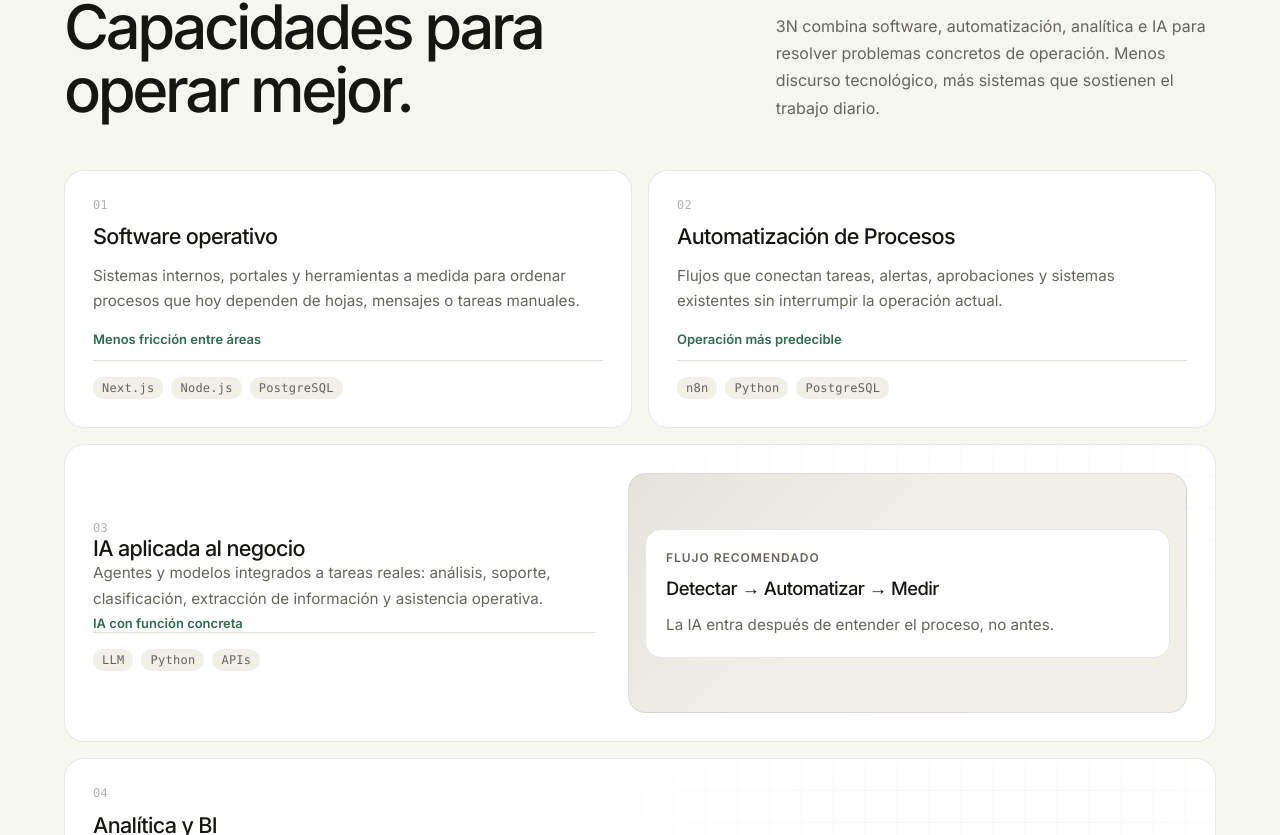
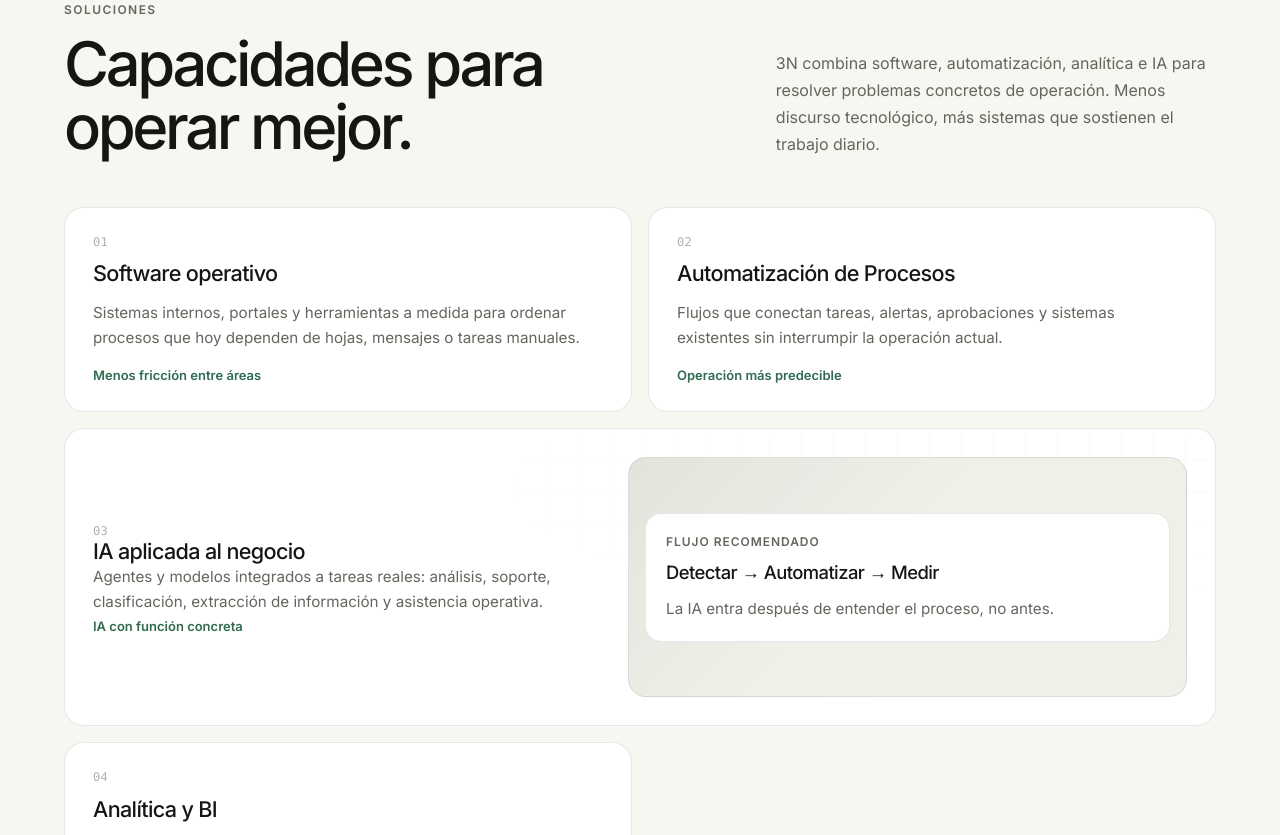
Before and after one commit to BillyBarrantes/tresnivelesweb, a Next.js app: page / in a window 1280 px wide. Shown: the part 1965-2800 px from the top of the page. Built offline with nearby package versions, Linux system fonts and the light colour scheme.

Commit message:
feat(ui): refinamiento de bento grid, tech-pills interactivas y preparación de contenedor

```diff
--- a/src/app/globals.css
+++ b/src/app/globals.css
@@ -143,8 +143,13 @@ body {
     width: 1px;
     height: calc(100% - 1rem);
     background-color: var(--color-text);
-    opacity: 0.08;
+    opacity: 0.12;
     pointer-events: none;
+}
+
+@keyframes subtleFloat {
+    0%, 100% { transform: translateY(0); }
+    50% { transform: translateY(-2px); }
 }
 
 .hero-pretitle {
@@ -223,9 +228,13 @@ body {
     background: var(--color-surface);
     border: 1px solid rgba(21, 21, 18, 0.12);
     border-radius: 28px;
-    box-shadow: 0 24px 80px rgba(21, 21, 18, 0.1);
-    padding: 1rem;
+    box-shadow: 0 32px 100px rgba(21, 21, 18, 0.12);
     overflow: hidden;
+    will-change: transform;
+}
+
+.hero-product-body {
+    animation: subtleFloat 4s ease-in-out infinite;
 }
 
 .product-panel-header {
@@ -324,6 +333,13 @@ body {
     border: 1px solid rgba(21, 21, 18, 0.1);
     border-radius: 16px;
     background: #FAFAF7;
+    transition: border-color 200ms ease, box-shadow 200ms ease, transform 200ms ease;
+}
+
+.product-flow-step:hover {
+    border-color: rgba(21, 21, 18, 0.2);
+    box-shadow: 0 2px 12px rgba(21, 21, 18, 0.06);
+    transform: translateY(-1px);
 }
 
 .flow-index {
@@ -367,12 +383,11 @@ body {
 }
 
 .page-section {
-    padding: 100px 0;
-    border-bottom: 1px solid var(--color-border);
+    padding: 120px 0;
 }
 
 .section-title {
-    font-size: 2.5rem;
+    font-size: 2.75rem;
     font-weight: 500;
     color: var(--color-text);
     text-align: center;
@@ -393,7 +408,7 @@ body {
 
 .section-title.left-align {
     text-align: left;
-    font-size: 2.5rem;
+    font-size: 2.75rem;
     line-height: 1.2;
     margin-bottom: 1.5rem;
 }
@@ -434,14 +449,14 @@ body {
     font-size: 2rem;
     font-weight: 600;
     color: var(--color-text-muted);
-    opacity: 0.15;
+    opacity: 0.3;
     line-height: 1;
     min-width: 2.5rem;
     flex-shrink: 0;
 }
 
 .pain-item-content h3 {
-    font-size: 1.0625rem;
+    font-size: 1.125rem;
     font-weight: 500;
     color: var(--color-text);
     margin: 0 0 0.5rem 0;
@@ -479,7 +494,7 @@ body {
 
 /* ===== ABOUT SECTION - ASYMMETRIC GRID ===== */
 .about-section {
-    padding: 128px 0;
+    padding: 120px 0;
 }
 
 .about-header {
@@ -607,19 +622,6 @@ body {
     margin-top: 0.25rem;
 }
 
-.capability-tech-stack {
-    font-family: 'SF Mono', 'Menlo', 'Monaco', 'Cascadia Code', 'Roboto Mono', monospace;
-    font-size: 0.8125rem;
-    color: var(--color-text-muted);
-    letter-spacing: 0.02em;
-    padding-top: 1rem;
-    border-top: 1px solid var(--color-border);
-    line-height: 1;
-    display: flex;
-    gap: 0.5rem;
-    flex-wrap: wrap;
-}
-
 .tech-pill {
     display: inline-block;
     padding: 5px 9px;
@@ -636,6 +638,31 @@ body {
 .tech-pill:hover {
     background: #E6E3DA;
     color: var(--color-text);
+}
+
+.tech-cluster {
+    display: flex;
+    flex-direction: column;
+    align-items: center;
+    gap: 1rem;
+    margin: 0 auto 4rem;
+    max-width: 640px;
+}
+
+.tech-cluster-label {
+    font-size: 0.75rem;
+    font-weight: 600;
+    color: var(--color-text-muted);
+    letter-spacing: 0.08em;
+    text-transform: uppercase;
+    opacity: 0.5;
+}
+
+.tech-cluster-pills {
+    display: flex;
+    gap: 0.75rem;
+    flex-wrap: wrap;
+    justify-content: center;
 }
 
 .bento-image-wrapper {
@@ -697,7 +724,7 @@ body {
     font-weight: 500;
     color: var(--color-text);
     text-align: center;
-    margin: 4rem auto 2rem;
+    margin: 3rem auto 2rem;
     letter-spacing: -0.015em;
 }
 
@@ -720,7 +747,7 @@ body {
     font-size: 2rem;
     font-weight: 600;
     color: var(--color-text);
-    opacity: 0.08;
+    opacity: 0.3;
     line-height: 1;
 }
 
@@ -748,7 +775,13 @@ body {
     display: flex;
     gap: 1.5rem;
     padding: 2rem 0;
+    opacity: 0;
+    animation: fadeUp 0.6s ease forwards;
 }
+
+.portfolio-list-item:nth-child(1) { animation-delay: 0.1s; }
+.portfolio-list-item:nth-child(2) { animation-delay: 0.2s; }
+.portfolio-list-item:nth-child(3) { animation-delay: 0.3s; }
 
 .portfolio-list-item + .portfolio-list-item {
     border-top: 1px solid var(--color-border);
@@ -766,7 +799,7 @@ body {
 }
 
 .portfolio-list-content h3 {
-    font-size: 1.0625rem;
+    font-size: 1.125rem;
     font-weight: 500;
     color: var(--color-text);
     margin: 0 0 0.5rem 0;
@@ -779,12 +812,17 @@ body {
     margin: 0;
 }
 
+@keyframes fadeUp {
+    from { opacity: 0; transform: translateY(20px); }
+    to { opacity: 1; transform: translateY(0); }
+}
+
 /* ===== CLIENTS SUBTITLE ===== */
 .clients-subtitle {
     font-size: 1rem;
     color: var(--color-text-muted);
     text-align: center;
-    margin: -0.5rem auto 2.5rem;
+    margin: 0 auto 2.5rem;
     line-height: 1.5;
     font-weight: 400;
 }
@@ -825,9 +863,9 @@ body {
 .clients-carousel img {
     height: 40px;
     width: auto;
-    filter: grayscale(100%);
-    opacity: 0.6;
-    transition: opacity 0.2s ease;
+    filter: grayscale(80%);
+    opacity: 0.7;
+    transition: filter 0.3s ease, opacity 0.3s ease;
 }
 
 .clients-carousel img:hover {
@@ -838,9 +876,16 @@ body {
 .contact-form {
     display: flex;
     flex-direction: column;
-    max-width: 520px;
+    gap: 1rem;
+}
+
+.contact-form-wrapper {
+    background: var(--color-surface);
+    border: 1px solid var(--color-border);
+    border-radius: 16px;
+    padding: 2rem;
+    max-width: 560px;
     margin: 0 auto;
-    gap: 1rem;
 }
 
 .contact-form input,
@@ -863,6 +908,11 @@ body {
 
 .contact-form .cta-button {
     align-self: flex-start;
+    transition: background-color 150ms cubic-bezier(0.23, 1, 0.32, 1), transform 150ms ease;
+}
+
+.contact-form .cta-button:hover {
+    transform: scale(1.02);
 }
 
 .footer {
--- a/src/components/AboutSection.tsx
+++ b/src/components/AboutSection.tsx
@@ -1,3 +1,5 @@
+const coreTech = ['Python', 'Node.js', 'PostgreSQL', 'LLM', 'Power BI', 'n8n'];
+
 export default function AboutSection() {
   const capabilities = [
     {
@@ -5,28 +7,24 @@ export default function AboutSection() {
       description:
         'Sistemas internos, portales y herramientas a medida para ordenar procesos que hoy dependen de hojas, mensajes o tareas manuales.',
       outcome: 'Menos fricción entre áreas',
-      stack: 'Next.js · Node.js · PostgreSQL',
     },
     {
       title: 'Automatización de Procesos',
       description:
         'Flujos que conectan tareas, alertas, aprobaciones y sistemas existentes sin interrumpir la operación actual.',
       outcome: 'Operación más predecible',
-      stack: 'n8n · Python · PostgreSQL',
     },
     {
       title: 'IA aplicada al negocio',
       description:
         'Agentes y modelos integrados a tareas reales: análisis, soporte, clasificación, extracción de información y asistencia operativa.',
       outcome: 'IA con función concreta',
-      stack: 'LLM · Python · APIs',
     },
     {
       title: 'Analítica y BI',
       description:
         'Dashboards, reportes y modelos de datos para convertir información dispersa en decisiones claras y accionables.',
       outcome: 'Decisiones con evidencia',
-      stack: 'Power BI · SQL · Dashboards',
     },
   ];
 
@@ -61,12 +59,8 @@ export default function AboutSection() {
       </div>
 
       <div className="capabilities-grid">
-        {capabilities.map((cap, i) => {
-          const pills = cap.stack.split(' · ').map((t, j) => (
-            <span key={j} className="tech-pill">{t}</span>
-          ));
-          return (
-            <div key={i} className={`capability-panel${i >= 2 ? ' capability-panel-full' : ''}`}>
+        {capabilities.map((cap, i) => (
+          <div key={i} className={`capability-panel${i === 2 ? ' capability-panel-full' : ''}`}>
             {i === 2 ? (
               <div className="capability-panel-inner">
                 <div>
@@ -76,7 +70,6 @@ export default function AboutSection() {
                   <h3>{cap.title}</h3>
                   <p>{cap.description}</p>
                   <span className="capability-outcome">{cap.outcome}</span>
-                    <div className="capability-tech-stack">{pills}</div>
                 </div>
                 <div className="bento-image-wrapper">
                   <div className="solution-mini-panel">
@@ -94,12 +87,19 @@ export default function AboutSection() {
                 <h3>{cap.title}</h3>
                 <p>{cap.description}</p>
                 <span className="capability-outcome">{cap.outcome}</span>
-                  <div className="capability-tech-stack">{pills}</div>
               </>
             )}
           </div>
-          );
-        })}
+        ))}
+      </div>
+
+      <div className="tech-cluster">
+        <span className="tech-cluster-label">Tecnologías que operamos</span>
+        <div className="tech-cluster-pills">
+          {coreTech.map((t) => (
+            <span key={t} className="tech-pill">{t}</span>
+          ))}
+        </div>
       </div>
 
       <h3 className="subsection-heading">Así trabajamos</h3>
--- a/src/components/Hero.tsx
+++ b/src/components/Hero.tsx
@@ -39,7 +39,7 @@ export default function Hero() {
   return (
     <section className="hero" id="inicio" ref={sectionRef}>
       <div className="hero-text">
-        <p className="hero-pretitle reveal">Software, automatización y BI aplicado</p>
+        <p className="hero-pretitle reveal">Software, automatización y BI</p>
         <h1 className="hero-title reveal">
           Convertimos operación, datos e IA en sistemas que sí trabajan.
         </h1>
@@ -58,6 +58,7 @@ export default function Hero() {
         </div>
       </div>
       <div className="hero-product reveal" aria-label="Panel operativo de Tres Niveles">
+        <div className="hero-product-body">
           <div className="product-panel-header">
             <div>
               <span className="product-eyebrow">Panel operativo</span>
@@ -95,7 +96,7 @@ export default function Hero() {
               Priorizar automatización del flujo con mayor fricción antes de
               escalar reportes ejecutivos.
             </p>
-
+          </div>
         </div>
       </div>
     </section>
```
Also changed, not shown: src/components/ContactSection.tsx (+16 -14 lines). Lines whose indentation alone changed are shown as unchanged.
